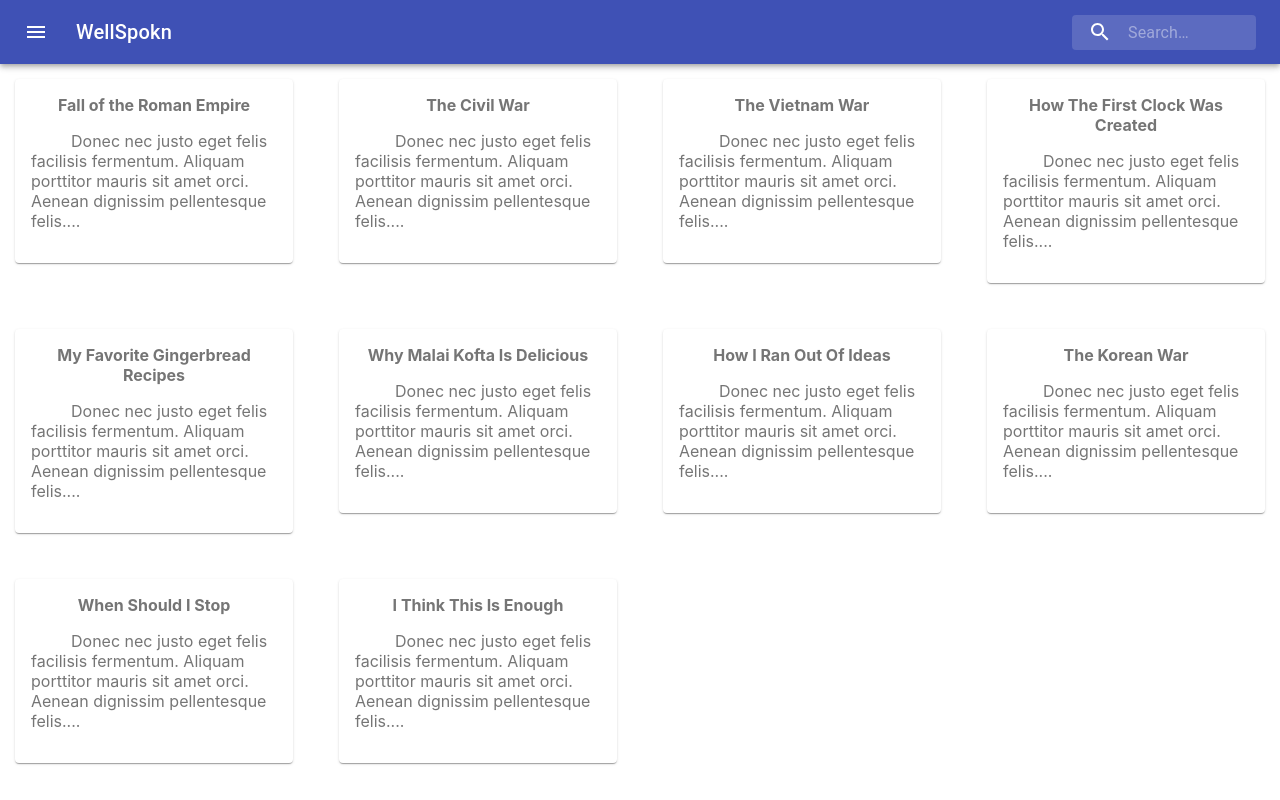
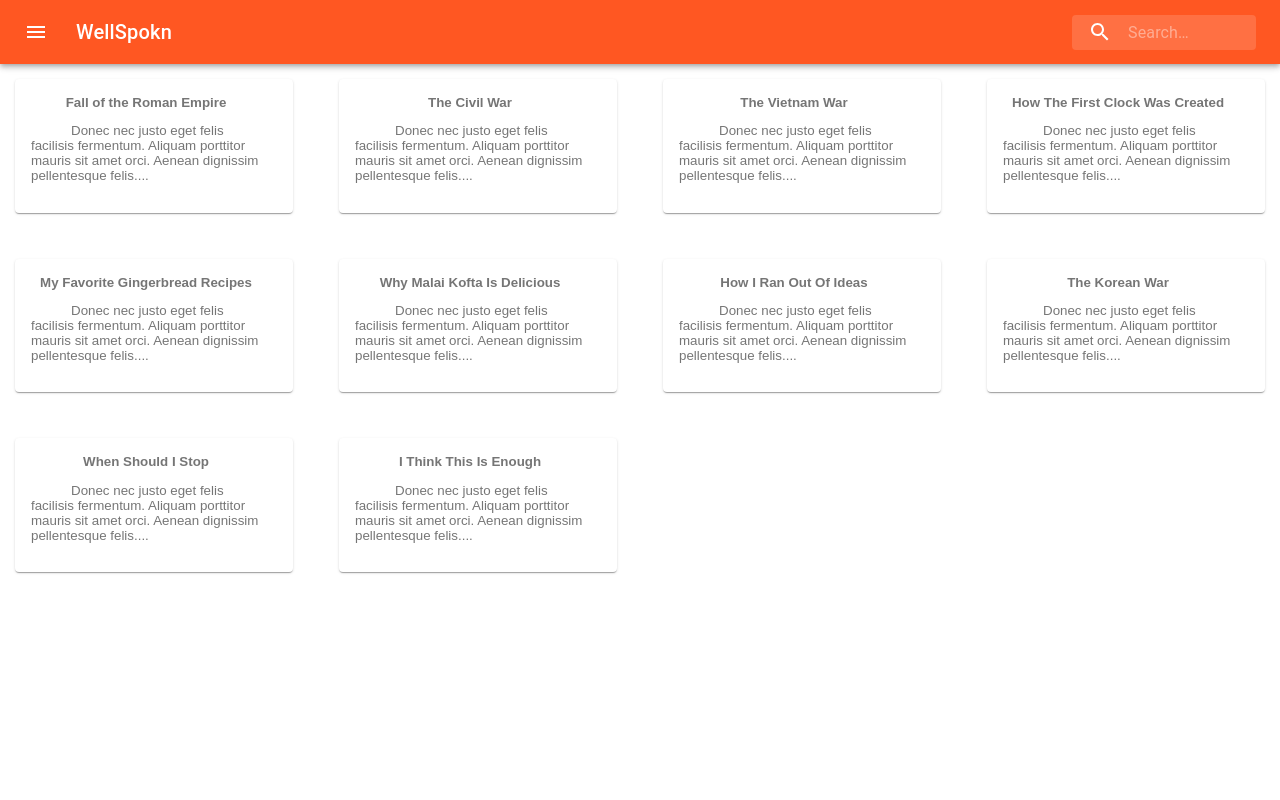
Before and after one commit to connorpawar/WellSpokn, a React (Create React App) app: page / in a window 1280 px wide. Built offline with nearby package versions, Linux system fonts and the light colour scheme.

Commit message:
added ability to change colors

```diff
--- a/src/App.js
+++ b/src/App.js
@@ -1,13 +1,25 @@
 import React from 'react';
 import { BrowserRouter as Router, Route } from 'react-router-dom';
 import HomePage from './components/HomePage';
+import { createMuiTheme } from '@material-ui/core/styles';
+import { ThemeProvider } from '@material-ui/styles';
+import deepOrange from '@material-ui/core/colors/deepOrange';
 
  export default function App(){
+
+
+const theme = createMuiTheme({
+	palette: {
+	  primary: deepOrange,
+	},
+  });
 
      return(
         <Router>
             <div>
-                <Route exact path='/' component={HomePage} />
+				<ThemeProvider theme={theme}>
+                	<Route exact path='/' component={HomePage} />
+				</ThemeProvider>
             </div>
         </Router>
      );
--- a/src/components/HomePage.jsx
+++ b/src/components/HomePage.jsx
@@ -1,6 +1,10 @@
 import React, { useState, useEffect } from 'react';
 import { makeStyles } from '@material-ui/core/styles';
 import Card from '@material-ui/core/Card';
+import CardActions from '@material-ui/core/CardActions';
+import CardContent from '@material-ui/core/CardContent';
+import CardMedia from '@material-ui/core/CardMedia';
+import ButtonBase from '@material-ui/core/ButtonBase';
 import Grid from '@material-ui/core/Grid';
 import NavBar from './NavBar';
 import ListDividers from './ListDividers';
@@ -13,14 +17,22 @@ const useStyles = makeStyles(theme => ({
 		height: '89vh'
 	},
 	paper: {
-		padding: theme.spacing(2),
 		textAlign: 'center',
 		color: theme.palette.text.secondary,
 		margin: '15px'
 	},
 	p: {
 		textIndent: '40px'
-	}
+	},
+	ButtonBase: {
+		width: '100%',
+		height: '100%',
+	},
+	CardContent: {
+		padding: '15px',
+		width: '100%',
+		height: '100%',
+	},
 }));
 
 const createData = (id, name, content) => {
@@ -69,8 +81,14 @@ export default function HomePage() {
 							{speeches.map(speech => (
 								<Grid key={speech.id} item xs={3}>
 									<Card className={classes.paper}>
+										<ButtonBase>
+											<CardContent>
 												<b>{speech.name}</b><br />
 												<p className={classes.p} align="left">{speech.content.substring(0, 255) + '...'}</p>
+											</CardContent>
+											<CardActions>
+											</CardActions>
+										</ButtonBase>
 									</Card>
 								</Grid>
 							))}
@@ -85,8 +103,14 @@ export default function HomePage() {
 						{speeches.map(speech => (
 							<Grid key={speech.id} item xs={3}>
 									<Card className={classes.paper}>
+										<ButtonBase>
+											<CardContent>
 												<b>{speech.name}</b><br />
 												<p className={classes.p} align="left">{speech.content.substring(0, 255) + '...'}</p>
+											</CardContent>
+											<CardActions>
+											</CardActions>
+										</ButtonBase>
 									</Card>
 							</Grid>
 						))}
```
Lines whose indentation alone changed are shown as unchanged.
